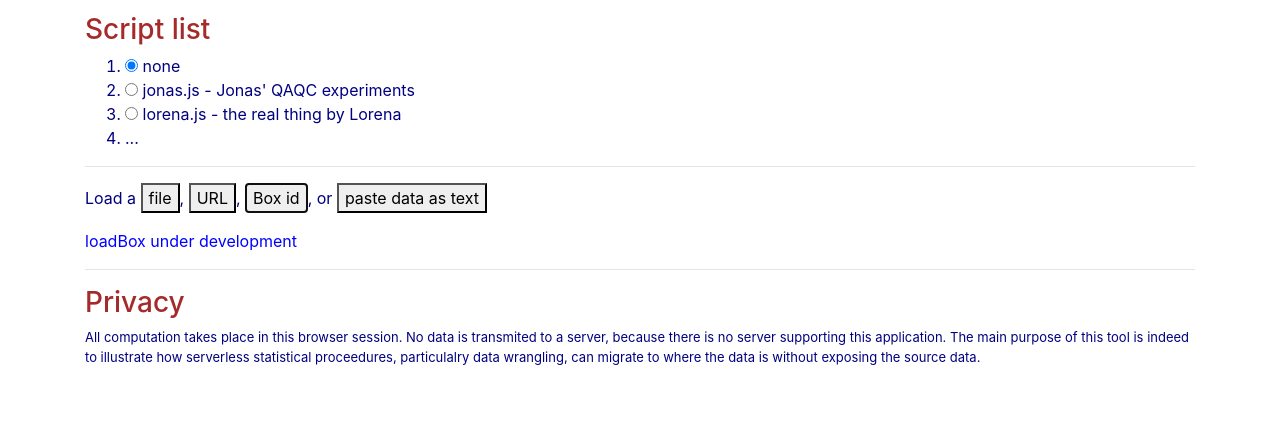
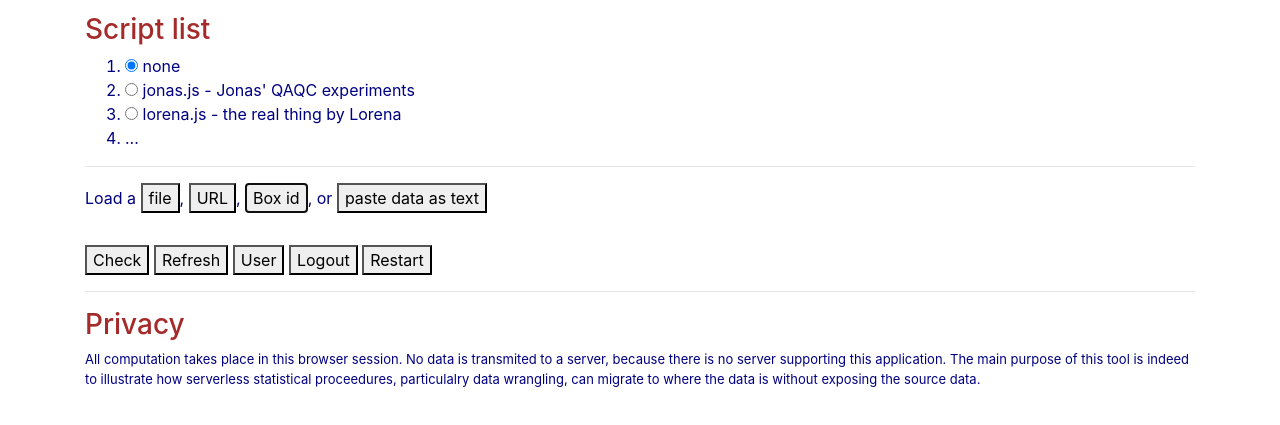
Before and after one commit to lorenasandoval88/qaqc, a plain HTML site: page index.html in a window 1280 px wide. Both pictures are taken after a click on the button "Box id". Shown: the part 69-494 px from the top of the page. Drawn offline with nearby package versions, Linux system fonts and the light colour scheme.

Commit message:
epibox added

```diff
--- a/index.html
+++ b/index.html
@@ -1,6 +1,7 @@
 <html>
 <head>
     <script src="qaqc.js"></script>
+    <script src="https://episphere.github.io/epibox/epibox.js"></script>
     <script type="text/javascript" src="https://cdn.jsdelivr.net/npm/bootstrap.native@2.0.27/dist/bootstrap-native-v4.min.js"></script>
     <link href="https://stackpath.bootstrapcdn.com/bootstrap/4.3.1/css/bootstrap.min.css" rel="stylesheet">
     <link href="https://stackpath.bootstrapcdn.com/font-awesome/4.7.0/css/font-awesome.min.css" rel="stylesheet" integrity="sha384-wvfXpqpZZVQGK6TAh5PVlGOfQNHSoD2xbE+QkPxCAFlNEevoEH3Sl0sibVcOQVnN" crossorigin="anonymous">
--- a/qaqc.js
+++ b/qaqc.js
@@ -39,6 +39,14 @@ qaqc.load=el=>{
         case 'loadURL':
             h=`URL: <input id="inputURL"> <i id="loadFileFromURL" style="font-size:xx-large;color:green;cursor:pointer;vertical-align:bottom" class="fa fa-cloud-download" data-toggle="tooltip" data-placement="left" title="Load file from url" onclick="qaqc.loadURL()"></i> <i style="cursor:pointer" class="fa fa-external-link" data-toggle="tooltip" data-placement="left" title="open file in new tab"
  onclick="window.open(document.getElementById('inputURL').value)"></i>`
+        break
+        case 'loadBox':
+            h=`<pre id="epibox_msg"></pre>
+<button onclick="epibox.checkToken()">Check</button>
+<button onclick="epibox.refreshToken()">Refresh</button>
+<button onclick="(async function(){await epibox.getUser();epibox.msg(JSON.stringify(epibox.oauth.user,null,3))})()">User</button>
+<button onclick="epibox.logout()">Logout</button>
+<button onclick="localStorage.removeItem('epiboxtoken');location.reload()">Restart</button>`
         break
         default:
             console.warn(`button with id "${el.id}" not found`)
```
